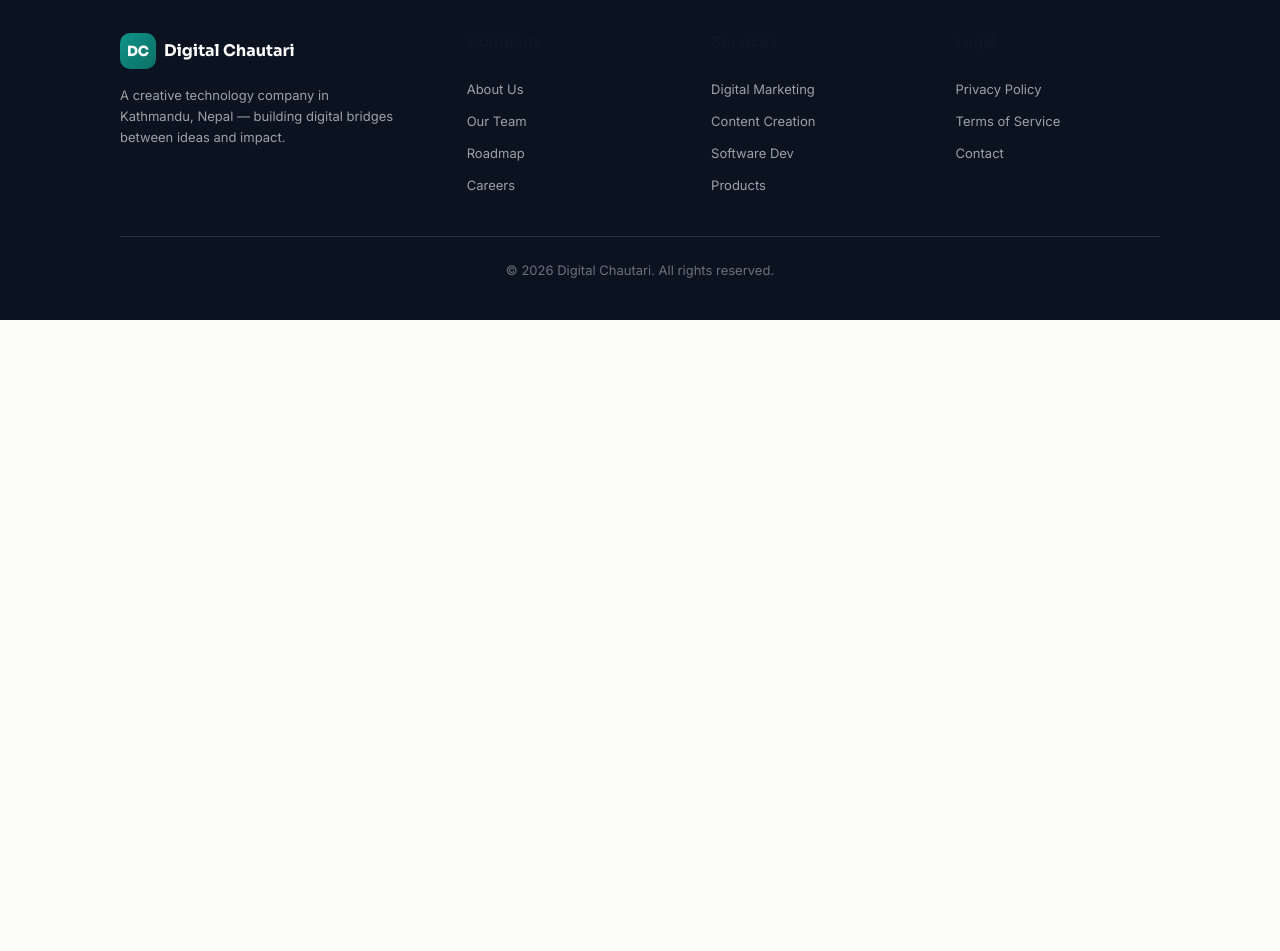
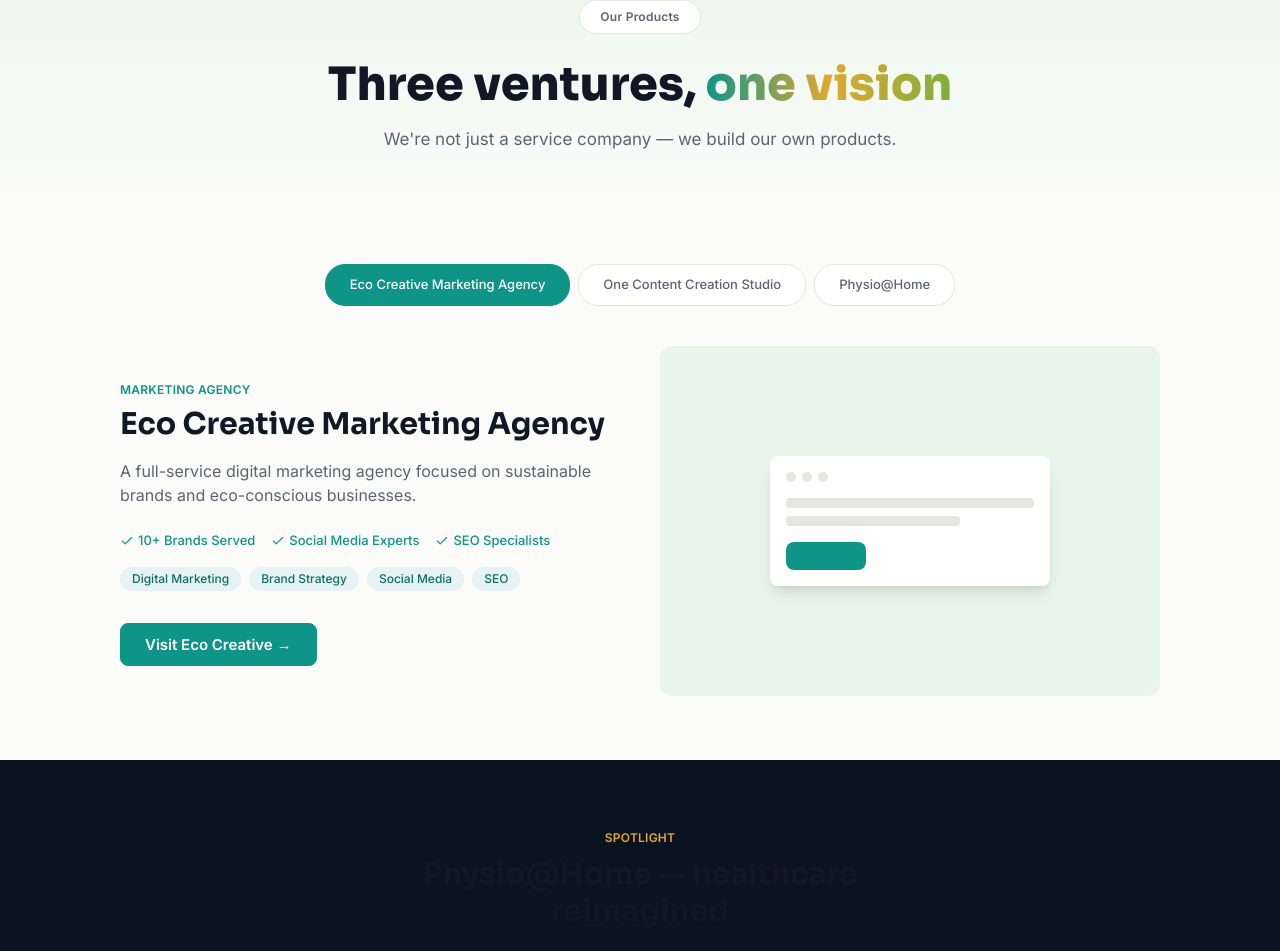
Before and after one commit to baralbishwas07/Digital-Chautari, a Next.js app: page /products in a window 1280 px wide. Shown: the part 156-1107 px from the top of the page. Before the commit the page ends 800 px from the top, so only its background shows below. Built offline with nearby package versions, Linux system fonts and the light colour scheme.

Commit message:
feat: build products page

```diff
--- a/app/products/page.js
+++ b/app/products/page.js
@@ -1,7 +1,167 @@
+"use client";
+import { useState } from "react";
+import Button from "@/components/ui/Button";
+import ClosingCTA from "@/components/sections/ClosingCTA";
+import { Check } from "lucide-react";
+
+const products = [
+  {
+    id: "eco",
+    tab: "Eco Creative Marketing Agency",
+    category: "Marketing Agency",
+    title: "Eco Creative Marketing Agency",
+    description:
+      "A full-service digital marketing agency focused on sustainable brands and eco-conscious businesses.",
+    stats: ["10+ Brands Served", "Social Media Experts", "SEO Specialists"],
+    tags: ["Digital Marketing", "Brand Strategy", "Social Media", "SEO"],
+    cta: "Visit Eco Creative",
+    color: "bg-pastel-mint",
+  },
+  {
+    id: "one",
+    tab: "One Content Creation Studio",
+    category: "Content Studio",
+    title: "One Content Creation Studio",
+    description:
+      "A creative content studio specializing in video production, photography, and multimedia storytelling.",
+    stats: ["50+ Videos Produced", "4K Production", "Full Post-Production"],
+    tags: ["Video Production", "Photography", "Animation", "Storytelling"],
+    cta: "Visit One Content",
+    color: "bg-pastel-teal",
+  },
+  {
+    id: "physio",
+    tab: "Physio@Home",
+    category: "Health-Tech",
+    title: "Physio@Home",
+    description:
+      "A health-tech platform connecting physiotherapy patients with certified practitioners for home visits.",
+    stats: ["Patient-Centered", "Certified Practitioners", "Home Visits"],
+    tags: ["Health-Tech", "Physiotherapy", "Mobile App", "Booking System"],
+    cta: "Learn More",
+    color: "bg-pastel-gold",
+  },
+];
+
 export default function ProductsPage() {
+  const [activeTab, setActiveTab] = useState(0);
+  const p = products[activeTab];
+
   return (
     <main>
-      <h1>Products</h1>
+      {/* Hero */}
+      <section className="bg-gradient-to-b from-pastel-mint to-paper pt-[84px] pb-12 text-center">
+        <div className="mx-auto max-w-[720px] px-10 max-[760px]:px-[22px]">
+          <span className="inline-block px-5 py-2 mb-6 bg-white border border-line rounded-pill text-xs font-semibold text-muted tracking-[0.02em]">
+            Our Products
+          </span>
+          <h1>
+            Three ventures, <span className="gradient-text">one vision</span>
+          </h1>
+          <p className="text-[17px] text-muted mt-4">
+            We&apos;re not just a service company — we build our own products.
+          </p>
+        </div>
+      </section>
+
+      {/* Tabbed Switcher */}
+      <section className="py-16">
+        <div className="mx-auto max-w-[1120px] px-10 max-[760px]:px-[22px]">
+          {/* Pill tabs */}
+          <div
+            className="flex justify-center gap-2 mb-10 flex-wrap"
+            role="tablist"
+          >
+            {products.map((prod, i) => (
+              <button
+                key={prod.id}
+                role="tab"
+                aria-selected={activeTab === i}
+                className={`px-6 py-2.5 rounded-pill text-[13px] font-medium border cursor-pointer transition-all duration-150
+                  ${activeTab === i ? "bg-primary border-primary text-white" : "bg-white border-line text-muted hover:border-primary hover:text-primary"}`}
+                onClick={() => setActiveTab(i)}
+              >
+                {prod.tab}
+              </button>
+            ))}
+          </div>
+
+          {/* Panel */}
+          <div
+            className="grid grid-cols-2 gap-10 items-center max-[760px]:grid-cols-1"
+            key={p.id}
+          >
+            <div>
+              <span className="inline-block text-xs font-semibold text-primary uppercase tracking-[0.02em] mb-2">
+                {p.category}
+              </span>
+              <h2 className="mb-4">{p.title}</h2>
+              <p className="text-muted mb-6">{p.description}</p>
+              <div className="flex flex-wrap gap-4 mb-4">
+                {p.stats.map((s, i) => (
+                  <span
+                    key={i}
+                    className="flex items-center gap-1 text-[13px] font-medium text-primary"
+                  >
+                    <Check size={14} /> {s}
+                  </span>
+                ))}
+              </div>
+              <div className="flex flex-wrap gap-2 mb-8">
+                {p.tags.map((t, i) => (
+                  <span
+                    key={i}
+                    className="px-3 py-1 bg-pastel-teal rounded-pill text-xs font-medium text-primary-dark"
+                  >
+                    {t}
+                  </span>
+                ))}
+              </div>
+              <Button href="#">{p.cta} →</Button>
+            </div>
+            {/* Mock UI preview */}
+            <div
+              className={`${p.color} rounded-card p-8 min-h-[350px] flex items-center justify-center`}
+            >
+              <div className="bg-white rounded-button p-4 w-[280px] shadow-lg">
+                <div className="flex gap-1.5 mb-4">
+                  <span className="w-2.5 h-2.5 rounded-full bg-line" />
+                  <span className="w-2.5 h-2.5 rounded-full bg-line" />
+                  <span className="w-2.5 h-2.5 rounded-full bg-line" />
+                </div>
+                <div className="flex flex-col gap-2">
+                  <div className="h-2.5 bg-line rounded" />
+                  <div className="h-2.5 bg-line rounded w-[70%]" />
+                  <div className="w-20 h-7 bg-primary rounded-button mt-2" />
+                </div>
+              </div>
+            </div>
+          </div>
+        </div>
+      </section>
+
+      {/* Dark spotlight */}
+      <section className="bg-navy py-16 text-center">
+        <div className="mx-auto max-w-[660px] px-10">
+          <span className="text-accent-gold text-xs font-semibold uppercase tracking-[0.02em]">
+            Spotlight
+          </span>
+          <h2 className="text-white mt-2">
+            Physio@Home — healthcare reimagined
+          </h2>
+          <p className="text-white/60 mt-4 leading-[1.7]">
+            Our flagship health-tech product is transforming physiotherapy
+            delivery across Nepal.
+          </p>
+        </div>
+      </section>
+
+      <ClosingCTA
+        title="Interested in our products?"
+        primaryText="Get in Touch →"
+        secondaryText="View Services"
+        secondaryHref="/services"
+      />
     </main>
   );
 }
```
